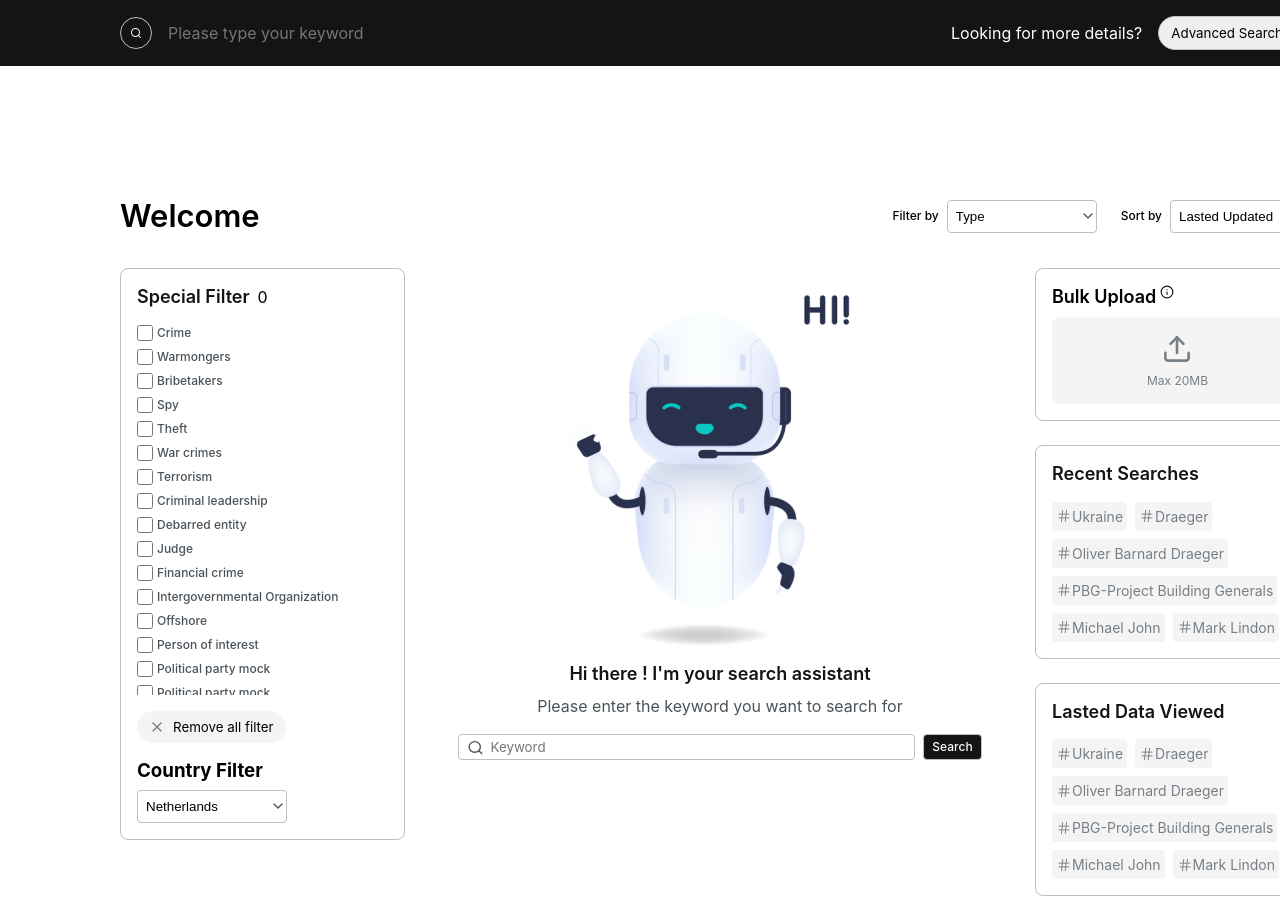
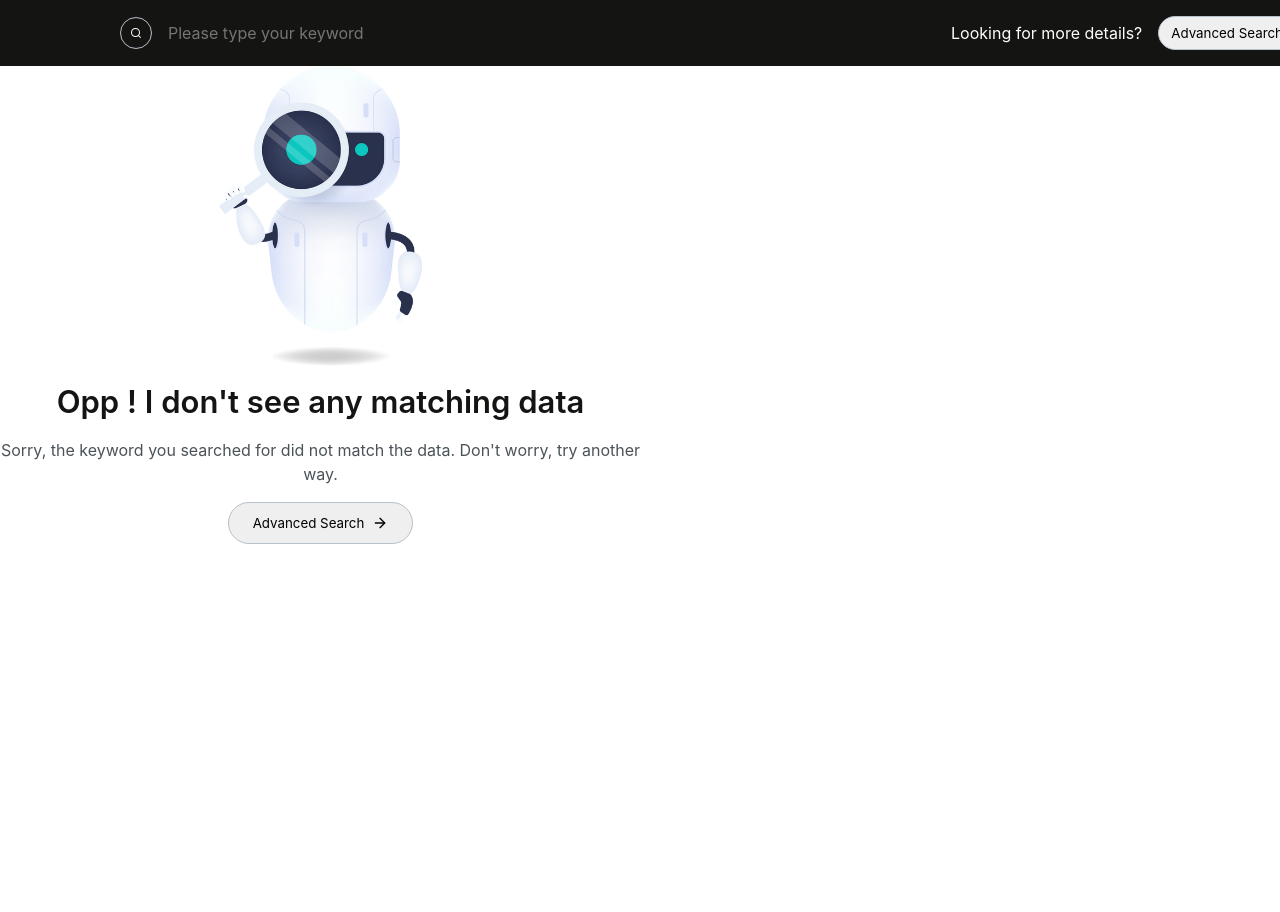
Before and after one commit to MagisterUnivers/deltaplata-searchwidget, a React (Create React App) app: page /saved-results in a window 1280 px wide. Before the commit this address led to /home. Shown: the top 912 px of the page. After the commit the page ends 800 px from the top, so only its background shows below. Built offline with nearby package versions, Linux system fonts and the light colour scheme.

Commit message:
ADD: NotFound component w/ min styles

```diff
--- a/src/components/App.jsx
+++ b/src/components/App.jsx
@@ -11,6 +11,7 @@ import { Layout } from '../components/Layout/Layout'
 import WelcomePage from '../pages/WelcomePage/WelcomePage'
 import { SearchHistoryPage } from '../pages/SearchHistoryPage/SearchHistoryPage'
 import SearchPage from '../pages/SearchPage/SearchPage'
+import SavedResultsPage from '../pages/SavedResultsPage/SavedResultsPage'
 import '../index.css'
 
 export const App = () => {
@@ -48,6 +49,14 @@ export const App = () => {
               </PublicRoute>
 						}
           />
+          <Route
+            path='saved-results'
+            element={
+              <PublicRoute>
+                 <SavedResultsPage />
+               </PublicRoute>
+						}
+          />
           <Route path='search/:searchquery' element={<SearchPage />} />
         </Route>
         <Route path='*' element={<Navigate to='/home' />} />
--- a/src/components/Button/Button.jsx
+++ b/src/components/Button/Button.jsx
@@ -1,11 +1,31 @@
 import { ReactComponent as Trash } from '../../assets/svg/trash.svg'
+import { ReactComponent as ArrowRight } from '../../assets/svg/arrow-right-rendered.svg'
 import './Button.style.scss'
 
-export const Button = ({ text }) => {
+export const Button = ({ text, ariaLabel, className, type }) => {
+  let buttonContents
+
+  switch (type) {
+    case 'trash':
+      buttonContents = (
+        <>
+          <Trash width={16} height={16} />
+          {text}
+        </>
+      )
+      break
+    case 'advancedSearch':
+      buttonContents = (
+        <>{text} <ArrowRight width={16} height={16} /></>
+      )
+      break
+    default:
+      buttonContents = text
+  }
+
   return (
-    <button type='button' aria-label='button for cleaning' className='btn'>
-      <Trash width={16} height={16} />
-      {text}
+    <button type='button' aria-label={ariaLabel} className={className}>
+      {buttonContents}
     </button>
   )
 }
--- a/src/components/Button/Button.style.scss
+++ b/src/components/Button/Button.style.scss
@@ -16,3 +16,30 @@
 	border-radius: 50px;
 	background: var(--main-whiteBG-color);
 }
+
+
+.btn-search {
+		display: flex;
+		padding: 8px 12px;
+		align-items: center;
+		gap: 8px;
+
+		transition:
+			background-color 0.5s ease-out,
+			fill 0.5s ease-out,
+			color 0.5s ease-out;
+
+		border-radius: 50px;
+		border: 1px solid var(--main-border-color);
+
+		&:hover {
+			background-color: var(--main-darkBG-color);
+			color: var(--main-white-color);
+			fill: var(--main-white-color);
+		}
+
+}
+
+.padding {
+	padding: 12px 24px;
+}
--- /dev/null
+++ b/src/components/NotFound/NotFound.jsx
@@ -0,0 +1,30 @@
+import robotsearch from '../../assets/image/robotsearch.png'
+import robotsearch2x from '../../assets/image/robotsearch@2x.png'
+import { Button } from '../Button/Button'
+import './NotFound.style.scss'
+
+const NotFound = () => {
+  return (
+    <div className='not-found__container'>
+      <picture>
+        <source srcSet={robotsearch2x} media='(min-width: 1440px)' />
+        <img
+          srcSet={robotsearch}
+          alt='assistant looking for stuff'
+          className='not-found__image'
+          width={202.364}
+          height={300}
+        />
+      </picture>
+      <h2 className='not-found__title'>
+        Opp ! I don't see any matching data
+      </h2>
+      <p className='not-found__subtitle'>Sorry, the keyword you searched for did not match the data.
+        Don't worry, try another way.
+      </p>
+      <Button text='Advanced Search' type='advancedSearch' ariaLabel='button for advanced search' className='btn-search padding' />
+    </div>
+  )
+}
+
+export default NotFound
--- /dev/null
+++ b/src/components/NotFound/NotFound.style.scss
@@ -0,0 +1,29 @@
+.not-found__container {
+  display: flex;
+  flex-direction: column;
+  gap: 16px;
+  justify-content: center;
+  align-items: center;
+  width: 641px;
+  height: auto;
+}
+
+.not-found__title {
+  font-size: 31px;
+  font-style: normal;
+  font-weight: 600;
+  line-height: calc(40.3/31);
+  text-align: center;
+
+  color: var(--main-heading-color);
+}
+
+.not-found__subtitle {
+  font-size: 16px;
+  font-style: normal;
+  font-weight: 400;
+  line-height: calc(24/16);
+  text-align: center;
+
+  color: var(--main-text-color);
+}
--- a/src/pages/SavedResultsPage/SavedResultsPage.jsx
+++ b/src/pages/SavedResultsPage/SavedResultsPage.jsx
@@ -1,5 +1,7 @@
+import NotFound from '../../components/NotFound/NotFound'
+
 const SavedResultsPage = ({ search }) => {
-  return <div>Hiefiejfwrjf</div>
+  return <div><NotFound /></div>
 }
 
 export default SavedResultsPage
--- a/src/pages/SearchHistoryPage/SearchHistoryPage.jsx
+++ b/src/pages/SearchHistoryPage/SearchHistoryPage.jsx
@@ -18,7 +18,7 @@ export const SearchHistoryPage = () => {
         <div className='hero-title__container push-content'>
           <Title text='History' />
           <DateFilter />
-          <Button text='Clear all history' />
+          <Button text='Clear all history' ariaLabel='button for cleaning bookmarks' className='btn' type='trash' />
         </div>
         <div className='horizontal-line push-content' />
         <div className='table-flex'>
@@ -29,7 +29,7 @@ export const SearchHistoryPage = () => {
                 <tr>
                   {tableCellsName?.map((category) => {
 									  return <th key={category}>{category}</th>
-                })}
+                  })}
                 </tr>
               </thead>
               <tbody>
@@ -62,7 +62,7 @@ export const SearchHistoryPage = () => {
                 <tr>
                   {tableCellsName?.map((category) => {
 									  return <th key={category}>{category}</th>
-                })}
+                  })}
                 </tr>
               </thead>
               <tbody>
--- a/src/pages/SearchPage/SearchPage.jsx
+++ b/src/pages/SearchPage/SearchPage.jsx
@@ -1,6 +1,5 @@
 import { useState } from 'react'
 import { useParams } from 'react-router-dom'
-import { nanoid } from 'nanoid'
 import { Filter } from '../../components/Filter/Filter'
 import {
   MockFilterOptions,
@@ -21,7 +20,7 @@ const SearchPage = () => {
   const [cardStyle, SetCardStyle] = useState('flex')
   const { searchquery } = useParams()
   const searchQueryClass =
-	searchquery.length > 28 ? 'quoted-text' : 'title-wrapper__searchquery'
+  searchquery.length > 28 ? 'quoted-text' : 'title-wrapper__searchquery'
   console.log(searchquery)
 
   function switchLayer (type) {
@@ -72,13 +71,13 @@ const SearchPage = () => {
             <ul className='search-list'>
               <PersonCard style={cardStyle} />
               <PersonCard style={cardStyle} />
-              {/* {/* <PersonCard style={cardStyle} /> */}
-              {/* <PersonCard style={cardStyle} />
-							<PersonCard style={cardStyle} />
-							<PersonCard style={cardStyle} />
-							<PersonCard style={cardStyle} />
-							<PersonCard style={cardStyle} />
-							<PersonCard style={cardStyle} />  */}
+              <PersonCard style={cardStyle} />
+              <PersonCard style={cardStyle} />
+              <PersonCard style={cardStyle} />
+              <PersonCard style={cardStyle} />
+              <PersonCard style={cardStyle} />
+              <PersonCard style={cardStyle} />
+              <PersonCard style={cardStyle} />
             </ul>
           </div>
         </div>
```
Also changed, not shown: src/pages/SearchPage/SearchPage.style.scss (+24 -0 lines), src/assets/image/robotsearch.png (added), src/assets/image/robotsearch@2x.png (added).
